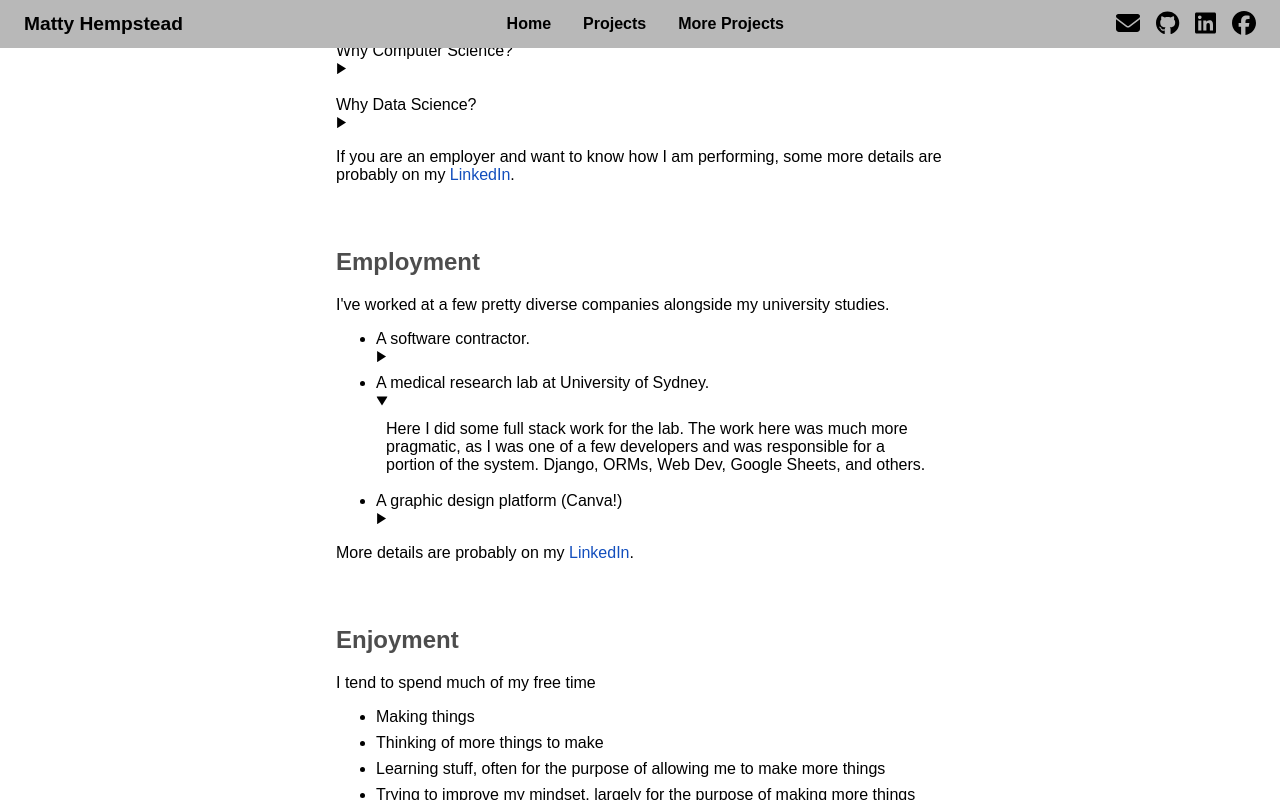
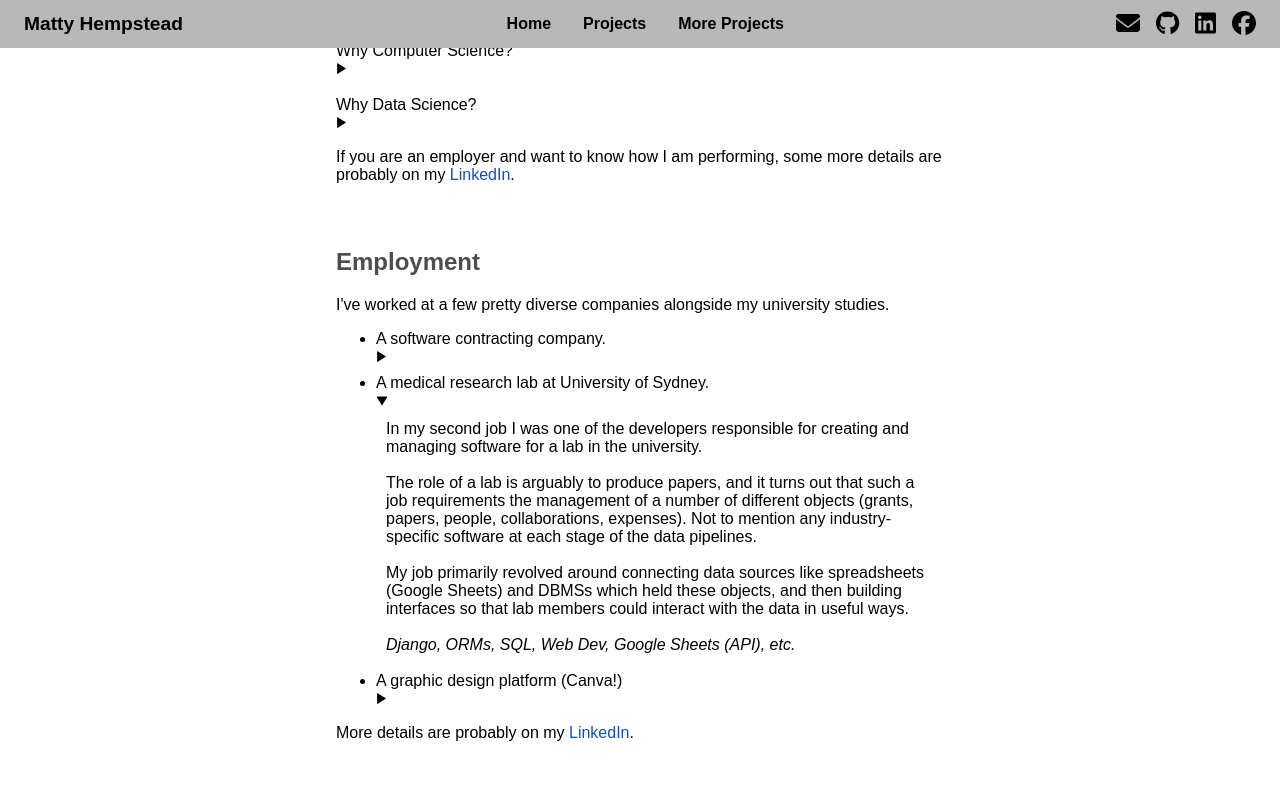
Before and after one commit to mattyhempstead/website, a Next.js app: page / in a window 1280 px wide. Both pictures are taken after a click on the element 660 px from the left and 985 px from the top of the page. Shown: the part 585-1385 px from the top of the page. Built offline with nearby package versions, Linux system fonts and the light colour scheme.

Commit message:
Add text about jobs

```diff
--- a/pages/index.jsx
+++ b/pages/index.jsx
@@ -131,15 +131,20 @@ export default function HomePage() {
                             Canva can use real logo, envisage and others can use other logos. */}
 
                             <li>
-                                A software contractor.
+                                A software contracting company.
 
                                 <Dropdown>
+                                    I think I learned more in my first job than my entire degree, at least
+                                    regarding the skills for practical software development.
+                                    <br/><br/>
                                     Here I did some frontend work (where I learned React and the Node ecosystem)
-                                    and some backend database work (where I learned SQL and Databases).
-                                    Also Git / Jira and other software management tools.
-
-                                    This was my first work experience and taught me lots.
-                                    Also where I was first persuaded into using Linux by my coworkers.
+                                    and some backend database work (where I learned SQL and DBMS).
+                                    <br/><br/>
+                                    This was also my first exposure to using Git, Jira and other software
+                                    management tools. I was also persuaded into using Linux
+                                    by my coworkers, which I still use to this day.
+                                    <br/><br/>
+                                    <i>React, Node, SQL, .NET, SaaS interaction</i>
                                 </Dropdown>
                             </li>
 
@@ -147,11 +152,19 @@ export default function HomePage() {
                                 A medical research lab at University of Sydney.
 
                                 <Dropdown>
-                                    Here I did some full stack work for the lab.
-
-                                    The work here was much more pragmatic, as I was one of a few developers
-                                    and was responsible for a portion of the system.
-                                    Django, ORMs, Web Dev, Google Sheets, and others.
+                                    In my second job I was one of the developers responsible for creating
+                                    and managing software for a lab in the university.
+                                    <br/><br/>
+                                    The role of a lab is arguably to produce papers, and it turns out that such
+                                    a job requirements the management of a number of different objects
+                                    (grants, papers, people, collaborations, expenses). Not to mention any
+                                    industry-specific software at each stage of the data pipelines.
+                                    <br/><br/>
+                                    My job primarily revolved around connecting data sources like spreadsheets
+                                    (Google Sheets) and DBMSs which held these objects, and then building interfaces
+                                    so that lab members could interact with the data in useful ways.
+                                    <br/><br/>
+                                    <i>Django, ORMs, SQL, Web Dev, Google Sheets (API), etc.</i>
                                 </Dropdown>
                             </li>
 
@@ -159,8 +172,20 @@ export default function HomePage() {
                                 A graphic design platform (Canva!)
 
                                 <Dropdown>
-                                    This was my first internship (which oddly came after 2 part time positions).
-                                    Here I was a
+                                    This was my first internship and work experience at a large (&gt;1k&nbsp;employees)
+                                    company. This was notable for me as the first role where I was responsible for a small
+                                    portion of a huge system, rather than a large portion of a small system.
+                                    <br/><br/>
+                                    By this point I had work experience as both a frontend and backend developer,
+                                    so I decided to apply for infrastructure engineer in order to broaden my
+                                    knowledge and try something new. In the end I was placed on the Cloud Security
+                                    team, which additionally allowed me to dip into the area of cybersecurity.
+                                    <br/><br/>
+                                    In the internship I worked on improving Canva's internally used secrets manager,
+                                    and also performed some day-to-day maintainance of other Cloud Security software
+                                    used by Canva.
+                                    <br/><br/>
+                                    <i>Golang, AWS, Secrets Managers (Vault by Hashicorp)</i>
                                 </Dropdown>
 
                             </li>
```
